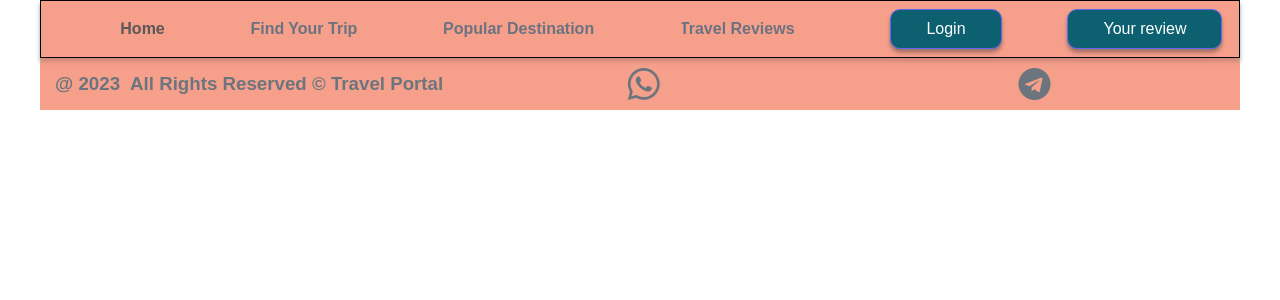
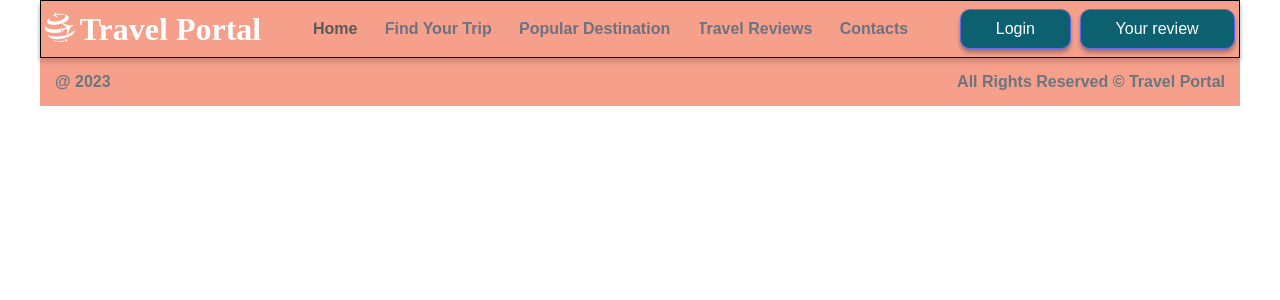
Before and after one commit to olboss85/diploma, a Vue app: page /content/1 in a window 1280 px wide. Shown: the top 300 px of the page. Built offline with nearby package versions, Linux system fonts and the light colour scheme; a web font is replaced by a local one.

Commit message:
continue

```diff
--- a/src/assets/main.css
+++ b/src/assets/main.css
@@ -2,7 +2,6 @@
   padding: 0;
   margin: 0;
   box-sizing: border-box;
-  margin: 0 auto;
   background-color: transparent;
 }
 
@@ -12,7 +11,6 @@
 }
 
 body {
-  margin: 0 auto;
   position: relative;
   min-height: 100vh;
   padding-bottom: 50px;
--- a/src/components/Footer.vue
+++ b/src/components/Footer.vue
@@ -4,12 +4,13 @@
 
 <template>
   <div class="footer">
-    <h3>@ 2023</h3>
-    <h3>All Rights Reserved © Travel Portal</h3>
+    <!-- <i class="pi pi-whatsapp" style="font-size: 2rem"></i>
+    <i class="pi pi-telegram" style="font-size: 2rem"></i> -->
+    <h4>@ 2023</h4>
+    <h4>All Rights Reserved © Travel Portal</h4>
     <!-- <h3>E-mail: olboss85@gmail.com</h3>
     <h3>Mobile: +77714141416</h3> -->
-    <i class="pi pi-whatsapp" style="font-size: 2rem"></i>
-    <i class="pi pi-telegram" style="font-size: 2rem"></i>
+
 
   </div>
 </template>
@@ -31,7 +32,7 @@
     padding: 10px;
   }
 
-  .footer h3 {
+  .footer h4 {
     margin: 5px;
   }
 </style>
--- a/src/components/layouts/NavBar.vue
+++ b/src/components/layouts/NavBar.vue
@@ -1,5 +1,11 @@
 <template>
   <div class="container">
+    <div>
+    <img src="@/assets/vector.png">
+    </div>
+    <div>
+    <p class="head">Travel Portal</p>
+    </div>
     <div class="card nav">
       <TabMenu v-model:activeIndex="active" :model="items">
         <template #item="{ label, item, props }">
@@ -101,6 +107,10 @@ const items = ref([
   {
     label: 'Travel Reviews',
     route: '/travelReview'
+  },
+  {
+    label: 'Contacts',
+    route: '/contacts'
   }
 ])
 
@@ -160,6 +170,15 @@ const handleSubmit = async () => {
 </script>
 
 <style scoped>
+
+.head{
+  color: #FFF;
+font-family: Magra;
+font-size: 32px;
+font-style: normal;
+font-weight: 600;
+line-height: normal;
+}
 .container {
   display: flex;
   justify-content: space-evenly;
@@ -171,12 +190,15 @@ const handleSubmit = async () => {
 }
 
 .nav {
-  width: 800px;
+  width: 690px;
   padding: 20px;
 }
-.p-tabmenu-nav {
+
+:deep(.p-tabmenu-nav) {
   border: none;
+  justify-content: space-evenly;
 }
+
 
 .btn {
   padding: 10px 35px;
--- a/src/composables/useUser.js
+++ b/src/composables/useUser.js
@@ -4,7 +4,7 @@ import { db } from '@/firebase'
 import { ref, computed } from 'vue'
 import { getAuth, signInWithPopup, GoogleAuthProvider } from 'firebase/auth'
 
-export const useUser = () => {
+
 const user = ref()
 const userList = ref([])
 
@@ -12,8 +12,6 @@ export const useUser = () => {
   user: false,
   userList: false
 })
-
-  const auth = getAuth()
 
 const userRemake = computed(() => {
   if (user.value) {
@@ -26,6 +24,9 @@ export const useUser = () => {
   }
   return null
 })
+
+export const useUser = () => {
+  const auth = getAuth()
 
   function googleRegister() {
     const provider = new GoogleAuthProvider()
@@ -83,6 +84,9 @@ export const useUser = () => {
     user,
     loading,
     googleRegister,
-    googleLogout
+    googleLogout,
+    userRemake,
+    getAllUsers,
+    userList
   }
 }
--- a/src/views/HomeView.vue
+++ b/src/views/HomeView.vue
@@ -26,7 +26,7 @@ const responsiveOptions = ref([
 
 <template>
   <div class="background-image">
-    <img src="@/assets/main-view.png" alt="Main View" width="1200px" />
+    <img src="@/assets/main-view.png" alt="Main View" width="100%" />
     <h1>Explore the beauty of Kazakhstan</h1>
     <p>Receive personalized recommendations for countries, hotels, activities and more</p>
   </div>
@@ -92,7 +92,7 @@ const responsiveOptions = ref([
       :responsiveOptions="responsiveOptions"
       :numVisible="5"
       :circular="true"
-      containerStyle="max-width: 640px"
+      containerStyle="max-width: 640px; margin:0 auto;"
       :showItemNavigators="true"
       :showThumbnails="false"
     >
@@ -172,6 +172,7 @@ const responsiveOptions = ref([
 
 .center_row {
   display: flex;
+  justify-content: space-around;
   text-align: center;
 }
 
```
Also changed, not shown: src/composables/useContent.js (added, +77 -0 lines), src/assets/Vector.png (added). Lines whose indentation alone changed are shown as unchanged.
